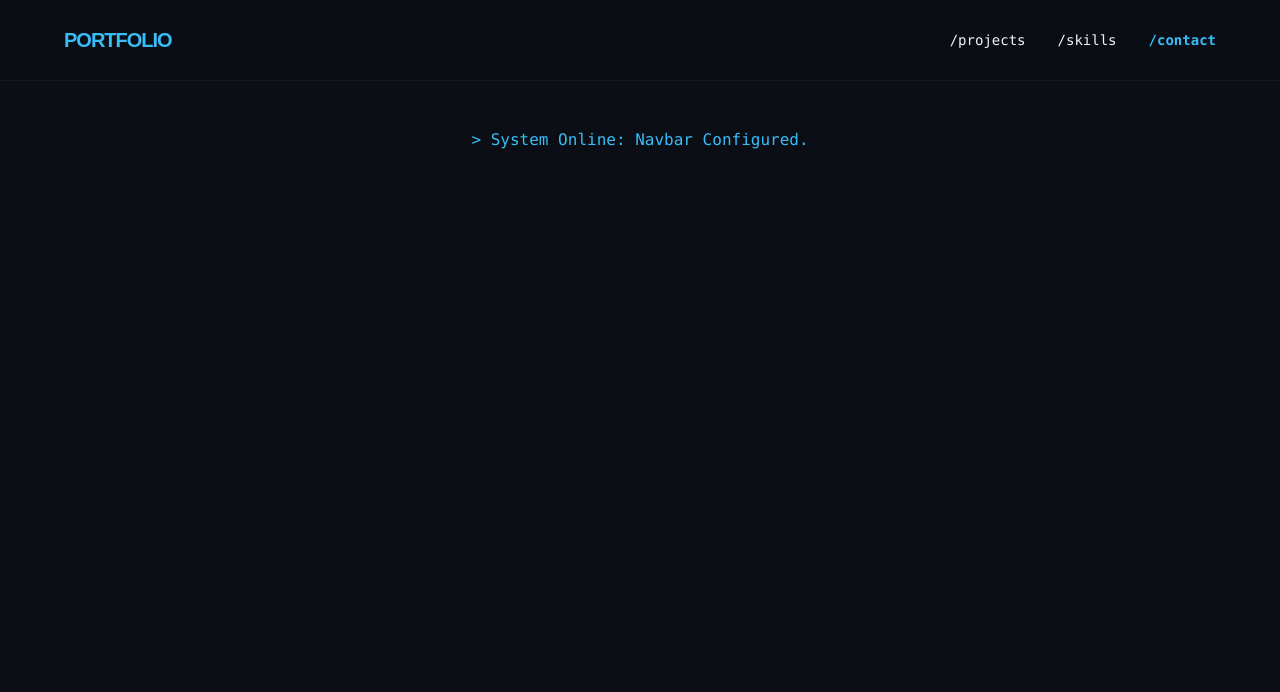
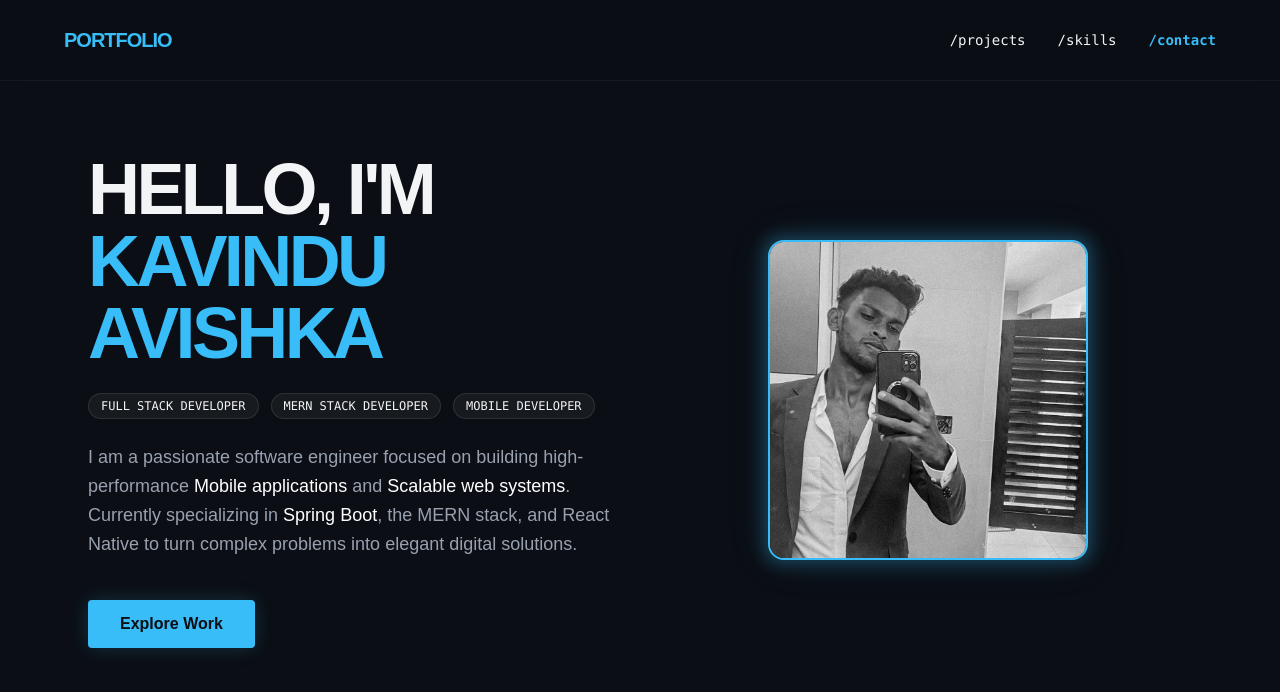
Before and after one commit to Avishka30/portfolio, a React (Vite) app: page / in a window 1280 px wide. Shown: the top 692 px of the page. Built offline with nearby package versions, Linux system fonts and the light colour scheme.

Commit message:
feat: add Hero component for personal introduction and project showcase

```diff
--- a/src/App.jsx
+++ b/src/App.jsx
@@ -1,14 +1,19 @@
 import Navbar from './components/Navbar'
+import Hero from './components/Hero'
 
 function App() {
   return (
-    <main className="min-h-screen bg-midnight text-softText">
+    <main className="min-h-screen bg-midnight text-softText selection:bg-electric/30">
+      {/* Dynamic Background Glow */}
+      <div className="fixed inset-0 overflow-hidden pointer-events-none -z-10">
+        <div className="absolute top-[-10%] left-[-10%] w-[50%] h-[50%] bg-electric/10 blur-[120px] rounded-full"></div>
+      </div>
+
       <Navbar />
-      <div className="pt-32 px-6 flex flex-col items-center">
-        <p className="text-electric font-mono">
-          &gt; System Online: Navbar Configured.
-        </p>
-      </div>
+      <Hero />
+
+      {/* Placeholder for the next section */}
+      <div id="projects" className="h-20"></div>
     </main>
   )
 }
--- /dev/null
+++ b/src/components/Hero.jsx
@@ -0,0 +1,53 @@
+const Hero = () => {
+  return (
+    <section className="min-h-[90vh] flex flex-col md:flex-row items-center justify-between px-6 max-w-6xl mx-auto gap-12 pt-20">
+      {/* Left Side: Text Content */}
+      <div className="flex-1 space-y-6 order-2 md:order-1">
+
+        <h1 className="text-5xl md:text-7xl font-bold tracking-tighter leading-none">
+          HELLO, I'M <br />
+          <span className="text-electric uppercase">Kavindu Avishka</span>
+        </h1>
+
+        <div className="flex flex-wrap gap-3 text-xs font-mono">
+          <span className="px-3 py-1 bg-white/5 border border-white/10 rounded-full">FULL STACK DEVELOPER</span>
+          <span className="px-3 py-1 bg-white/5 border border-white/10 rounded-full">MERN STACK DEVELOPER</span>
+          <span className="px-3 py-1 bg-white/5 border border-white/10 rounded-full">MOBILE DEVELOPER</span>
+        </div>
+
+        <p className="max-w-xl text-lg text-gray-400 leading-relaxed">
+          I am a passionate software engineer focused on building high-performance
+          <span className="text-white"> Mobile applications</span> and
+          <span className="text-white"> Scalable web systems</span>.
+          Currently specializing in <span className="text-white">Spring Boot</span>, the MERN stack, and React Native to turn
+          complex problems into elegant digital solutions.
+        </p>
+
+        <div className="flex gap-4 pt-4">
+          <a href="#projects" className="px-8 py-3 bg-electric text-midnight font-bold rounded-sm hover:brightness-110 transition-all shadow-[0_0_20px_rgba(56,189,248,0.2)]">
+            Explore Work
+          </a>
+        </div>
+      </div>
+
+      {/* Right Side: Photo with Electric Border */}
+      <div className="flex-1 flex justify-center order-1 md:order-2">
+        <div className="relative group">
+          {/* Decorative Background Glow */}
+          <div className="absolute -inset-1 bg-electric rounded-2xl blur opacity-25 group-hover:opacity-50 transition duration-1000 group-hover:duration-200"></div>
+
+          {/* The Image Container */}
+          <div className="relative w-64 h-64 md:w-80 md:h-80 rounded-2xl border-2 border-electric overflow-hidden bg-surface shadow-[0_0_40px_rgba(56,189,248,0.15)]">
+             <img
+               src="/your-photo.jpeg"
+               alt="Professional Portrait"
+               className="w-full h-full object-cover grayscale hover:grayscale-0 transition-all duration-500"
+             />
+          </div>
+        </div>
+      </div>
+    </section>
+  );
+};
+
+export default Hero;
```
Also changed, not shown: public/your-photo.jpeg (added).
